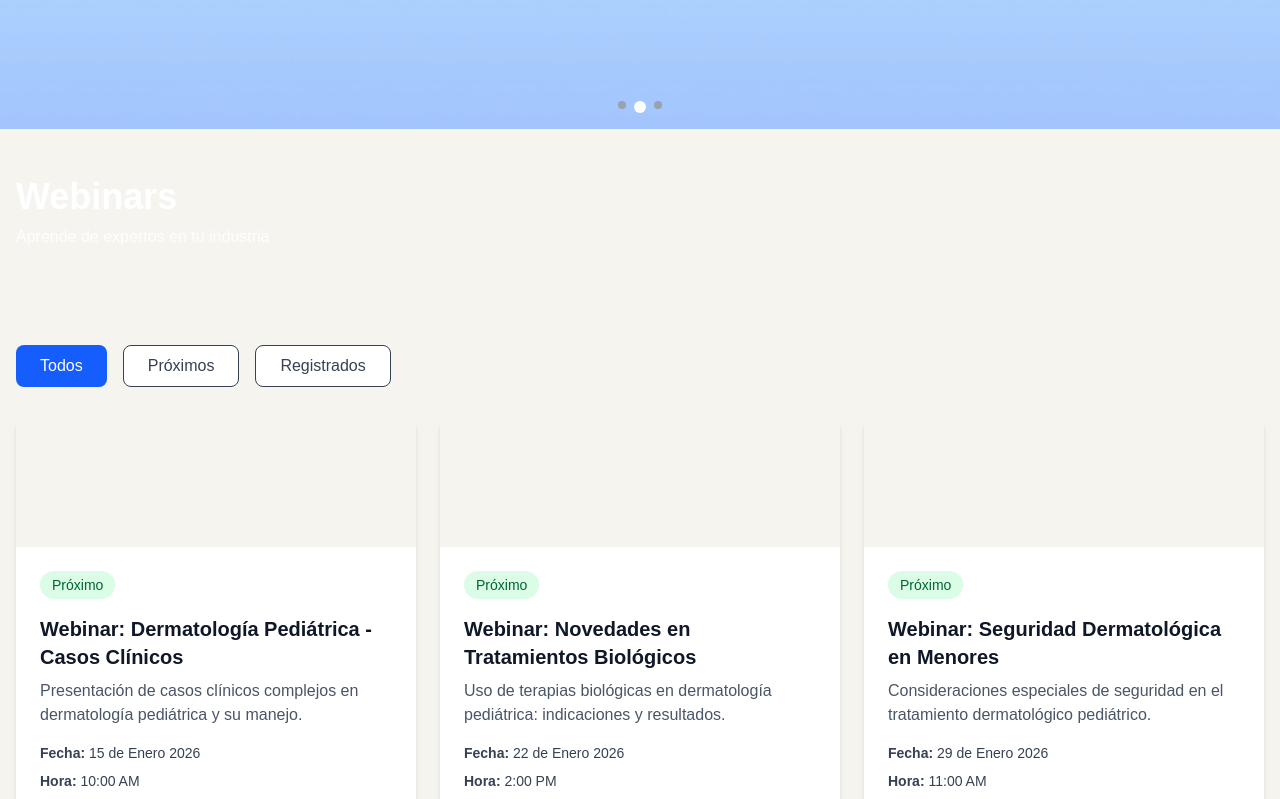
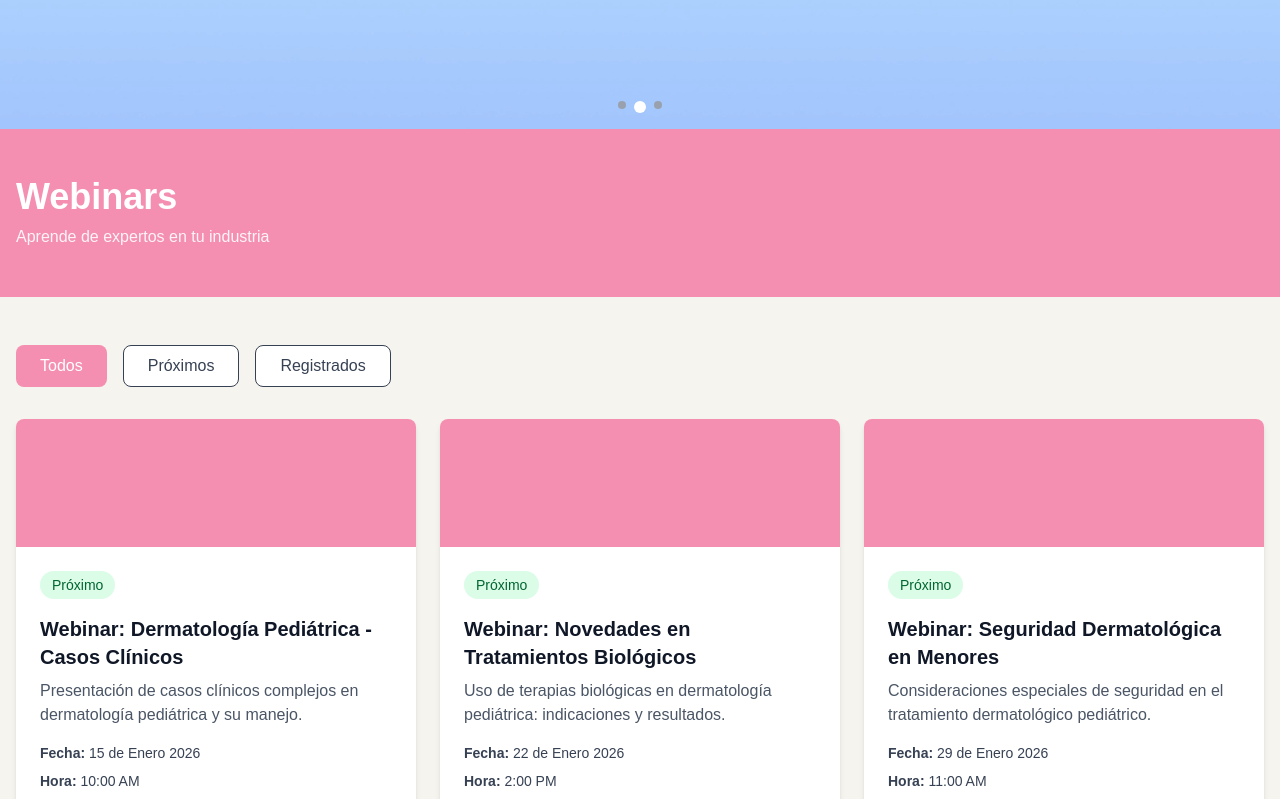
Before and after one commit to KingCas78/cmdp_web, a Next.js app: page /webinars in a window 1280 px wide. Shown: the part 480-1279 px from the top of the page. Built offline with nearby package versions, Linux system fonts and the light colour scheme.

Commit message:
cambio de colores en las tarjetas y botones de registro

```diff
--- a/src/app/webinars/page.tsx
+++ b/src/app/webinars/page.tsx
@@ -56,7 +56,7 @@ export default function Webinars() {
       <div className="max-w-7xl mx-auto px-4 py-12">
         {/* Filtros */}
         <div className="flex gap-4 mb-8">
-          <button className="px-6 py-2 bg-blue-600 text-white rounded-lg hover:bg-blue-700">
+          <button className="webinars-filter-btn">
             Todos
           </button>
           <button className="px-6 py-2 bg-white text-gray-700 rounded-lg hover:bg-gray-100 border">
--- a/src/app/webinars/webinars.css
+++ b/src/app/webinars/webinars.css
@@ -4,7 +4,7 @@
 }
 
 .webinars-header {
-  background-color: #F6F4EF;
+  background-color: #F48FB1;
   color: white;
   padding-top: 3rem;
   padding-bottom: 3rem;
@@ -17,11 +17,11 @@
 
 .webinars-card-header {
   height: 8rem;
-  background-color: #F6F4EF;
+  background-color: #F48FB1;
 }
 
 .webinars-register-btn {
-  background-color: #F6F4EF;
+  background-color: #F48FB1;
   color: white;
   margin-top: 1.5rem;
   width: 100%;
@@ -36,3 +36,17 @@
 .webinars-register-btn:hover {
   background-color: #E8E5D9;
 }
+
+.webinars-filter-btn {
+  background-color: #F48FB1;
+  color: white;
+  padding: 0.5rem 1.5rem;
+  border-radius: 0.5rem;
+  border: none;
+  cursor: pointer;
+  transition: background-color 0.3s ease;
+}
+
+.webinars-filter-btn:hover {
+  background-color: #E367A1;
+}
```
